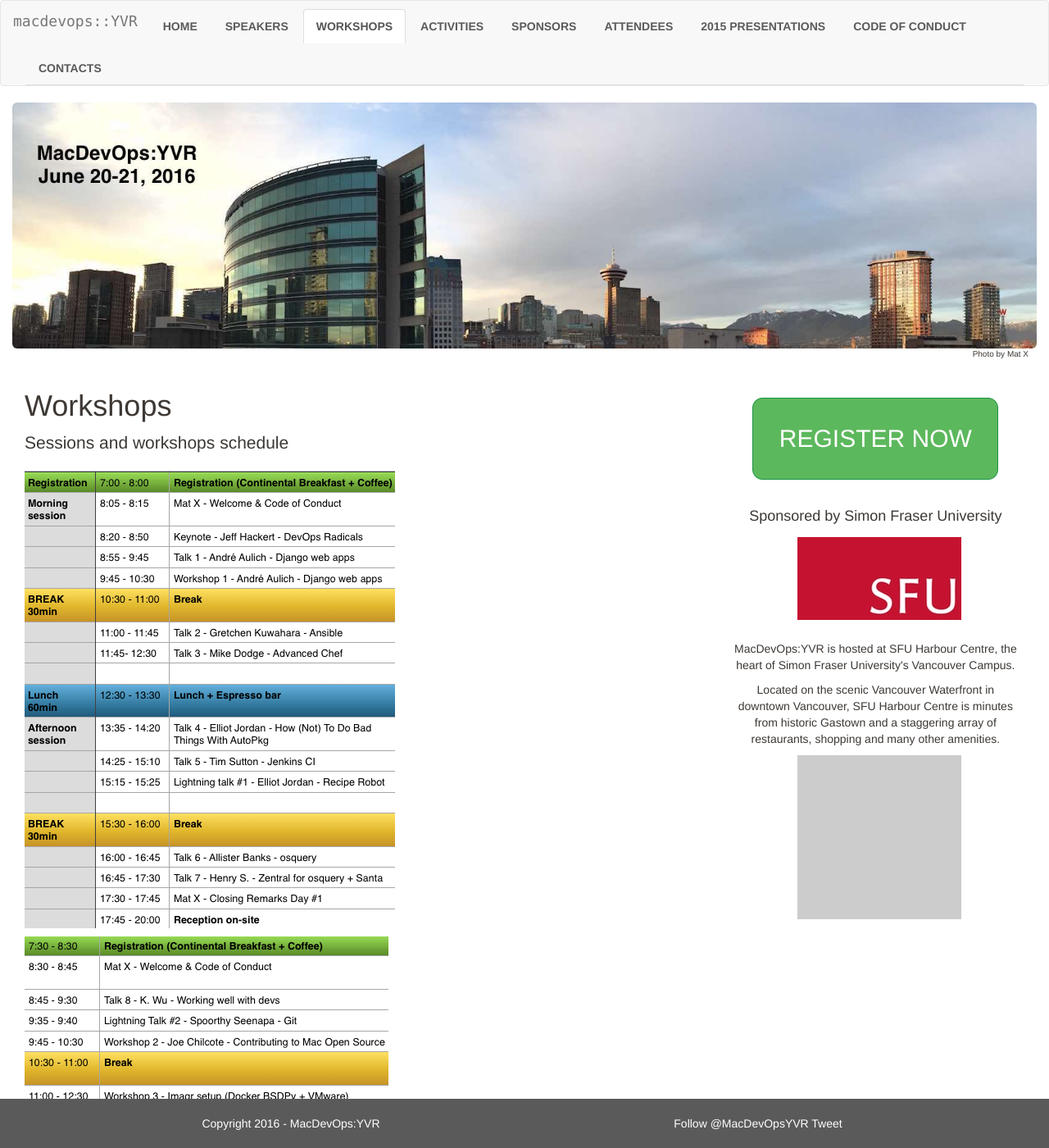
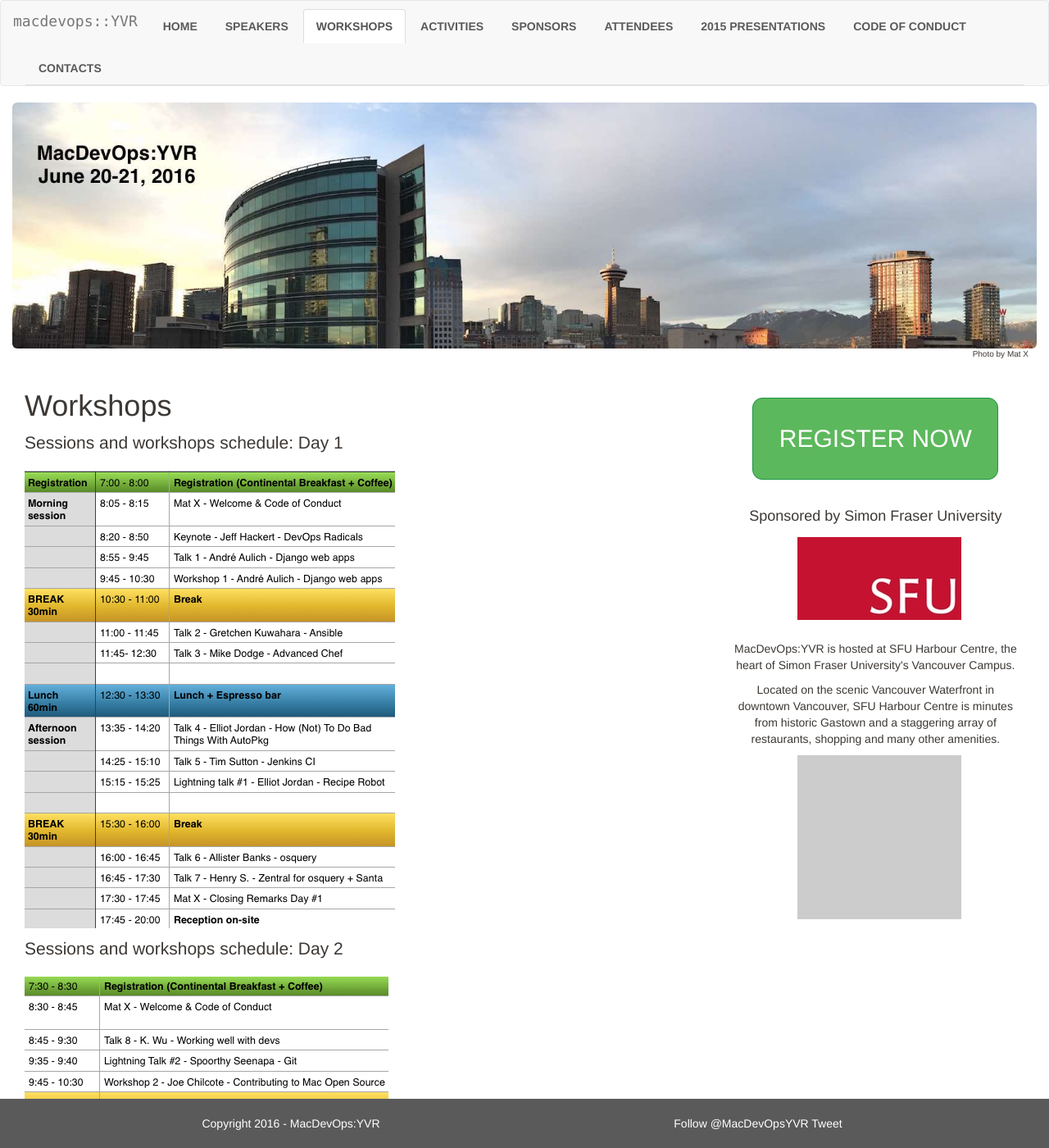
Before and after one commit to macdevopsyvr/macdevopsyvr.github.io, a Jekyll site: the page built from workshops/index.md, in a window 1280 px wide and 1400 px high. Shown: the whole window at 82% size. Built offline with Jekyll 4.4.1, drawn with Linux system fonts in a browser that asks for light colours; comment, search, counter and statistics services are not loaded.

Commit message:
Added titles before each day
Trying to make it more legible

```diff
--- a/workshops/index.md
+++ b/workshops/index.md
@@ -8,11 +8,16 @@
 
 <p class="lead">
 
-Sessions and workshops schedule
+Sessions and workshops schedule: Day 1
 
 </p>
 <p>
 <img src="/assets/MacDevOpsYVR2016-Sched_DayOne_v1.png"></p>
+<p class="lead">
+
+Sessions and workshops schedule: Day 2
+
+</p>
 <p>
 <img src="/assets/MacDevOpsYVR2016-Sched_DayTwo_v1.png">
 </p><p>
```
